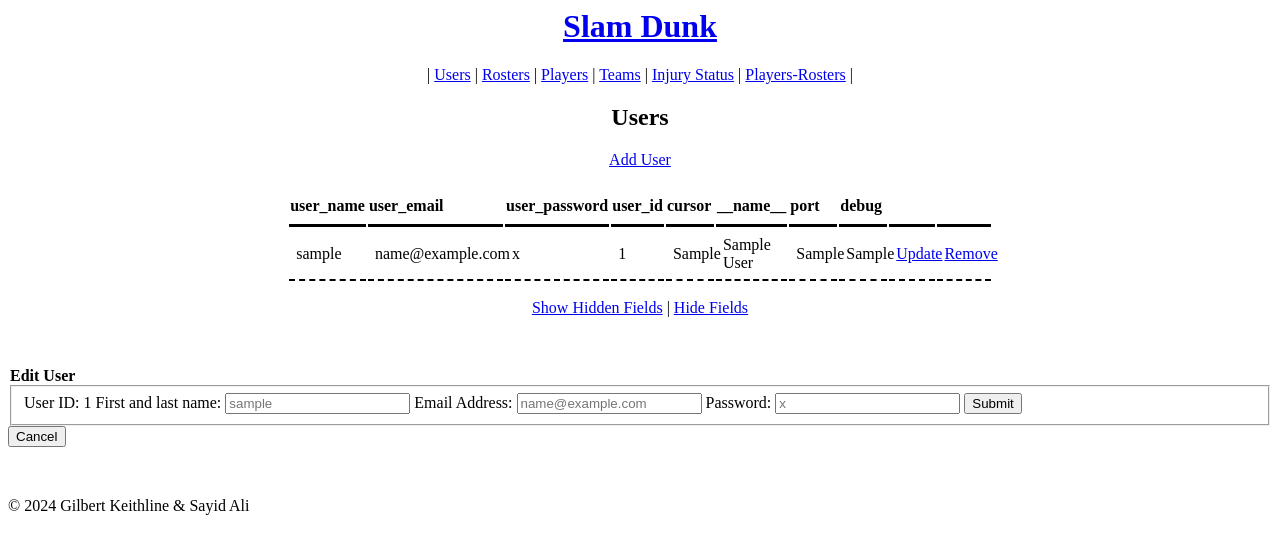
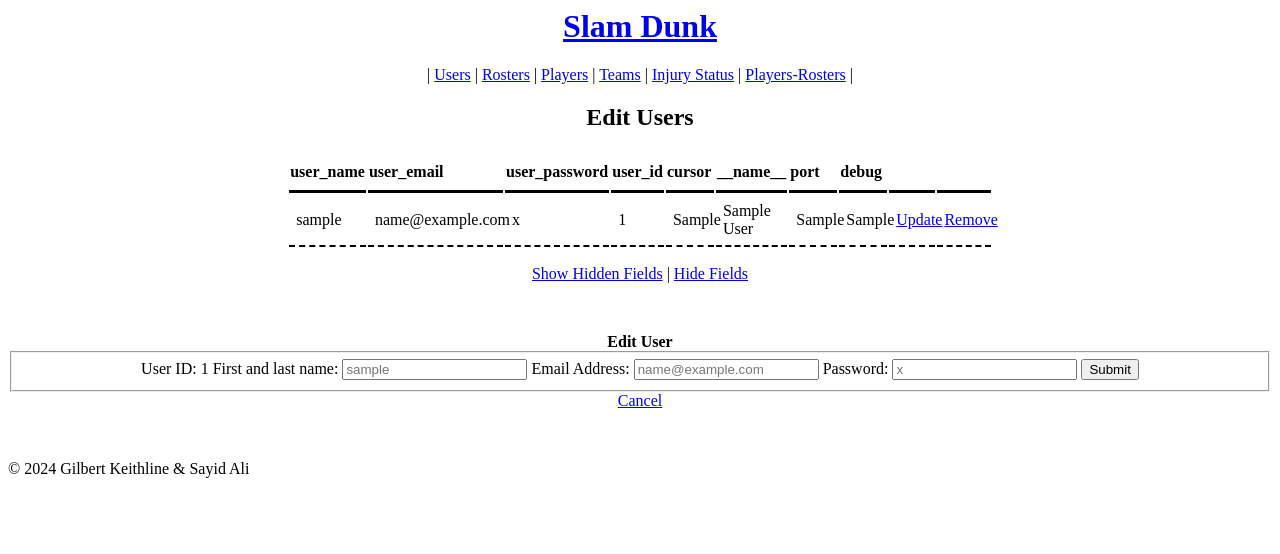
Before and after one commit to GAKeithline/CS340_Portfolio, a Flask app: page /editUser/1 in a window 1280 px wide. Shown: the top 554 px of the page. Run offline with Flask 3, Linux system fonts and the light colour scheme; tables that the repository leaves empty or names only in its code hold one stand-in row (Sample ...); data that the repository does not hold is empty; some libraries are stand-ins or nearby versions.

Commit message:
fixed the cancel button on edit page

```diff
--- a/templates/editUser.j2
+++ b/templates/editUser.j2
@@ -59,8 +59,7 @@
                 <a href="playersRosters.html">Players-Rosters</a> |
             </p>
         <section>
-            <H2 align="center">Users</H2>
-            <p align="center"><a href="#" onClick="addField()">Add User</a></p>
+            <H2 align="center">Edit Users</H2>
         </section>
     </header>
 
@@ -94,7 +93,7 @@
         <p>&nbsp;</p>
         </div> <!-- read -->
 
-        <div id="edit">
+        <div id="edit" align="center">
                 <form method="POST" id="editUser" action="/editUser/{{user_data[0].user_id}}">
                     <legend><strong>Edit User</strong></legend>
                     <fieldset class="acres">
@@ -105,7 +104,7 @@
                         <label>Password: </label> <input type="text" name="user_password" class="form-control" id="user_password" name="user_password" placeholder="{{user_data[0].user_password}}">
                         <input class="btn" type="submit" name = "editUser" id="editUser" value="Submit">
                     </fieldset>
-                        <input class="btn" type="button" value="Cancel" onClick="readFields()">
+                        <a href="/users">Cancel</a>
                 </form>
                 <p>&nbsp;</p>
         </div> <!-- edit -->
--- a/templates/users.j2
+++ b/templates/users.j2
@@ -104,7 +104,7 @@
         <p>&nbsp;</p>
         </div> <!-- read -->
 
-        <div id="add">
+        <div id="add" align="center">
             <form method="POST" id="addUser" action="/users">
                 <legend><strong>Add User</strong></legend>
                 <fieldset class="acres">
```
